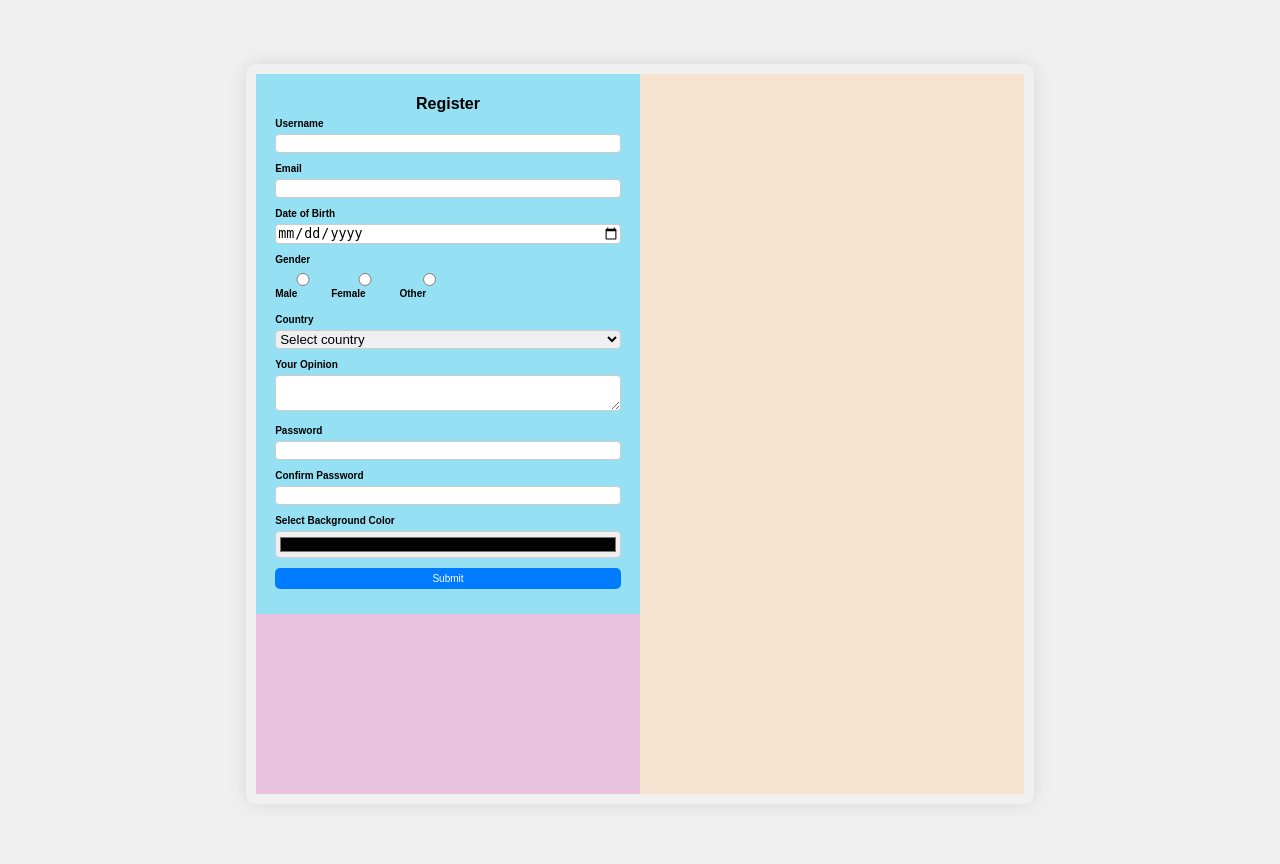
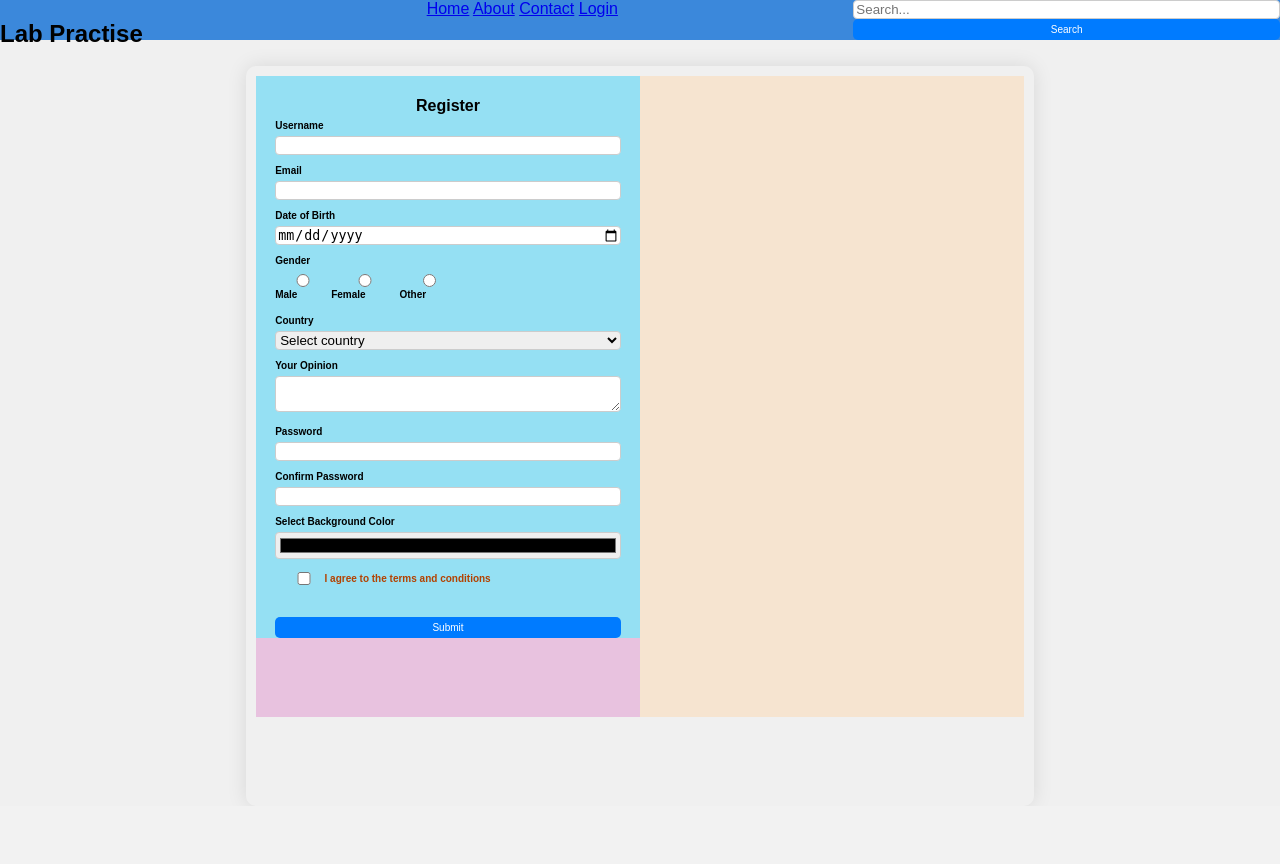
Before and after one commit to Ahbabsaqlan/FormValidation, a PHP site: page / in a window 1280 px wide. After the commit the page ends 792 px from the top, so only its background shows below. Run offline with PHP 8.4, Linux system fonts and the light colour scheme.

Commit message:
fix registratiopn form with the requirements

```diff
--- a/index.html
+++ b/index.html
@@ -7,6 +7,21 @@
     <link rel="stylesheet" href="./style.css">
 </head>
 <body>
+    <nav class="navbar">
+        <div class="nav-logo">
+            <h1>Lab Practise</h1>
+        </div>
+        <div class="links">
+            <a href="./index.html">Home</a>
+            <a href="./about.html">About</a>
+            <a href="./contact.html">Contact</a>
+            <a href="./login.html">Login</a>
+        </div>
+        <div class="nav-search">
+            <input type="text" placeholder="Search...">
+            <button>Search</button>
+        </div>
+    </nav>
     <div class="main">
         <div class="cls1">
           <h4>Register</h4>
@@ -14,19 +29,19 @@
 
             <div class="form-group" id="usernameGroup">
               <label for="username">Username</label>
-              <input type="text" id="username" />
+              <input type="text" id="username" name="uname"/>
               <div class="error"></div>
             </div>
 
             <div class="form-group" id="emailGroup">
               <label for="email">Email</label>
-              <input type="email" id="email" />
+              <input type="email" id="email" name="email"/>
               <div class="error"></div>
             </div>
 
             <div class="form-group" id="dobGroup">
               <label for="dob">Date of Birth</label>
-              <input type="date" id="dob" />
+              <input type="date" id="dob" name="dob"/>
               <div class="error"></div>
             </div>
 
@@ -42,7 +57,7 @@
 
             <div class="form-group" id="countryGroup">
               <label for="country">Country</label>
-              <select id="country">
+              <select id="country" name="country">
                 <option value="">Select country</option>
                 <option>Bangladesh</option>
                 <option>India</option>
@@ -55,35 +70,37 @@
 
             <div class="form-group" id="opinionGroup">
               <label for="opinion">Your Opinion</label>
-              <textarea id="opinion" rows="2"></textarea>
+              <textarea id="opinion" rows="2" name="opinion"></textarea>
               <div class="error"></div>
             </div>
 
             <div class="form-group" id="passwordGroup">
               <label for="password">Password</label>
-              <input type="password" id="password" />
+              <input type="password" id="password" name="password"/>
               <div class="error"></div>
             </div>
 
             <div class="form-group" id="confirmGroup">
               <label for="confirmPassword">Confirm Password</label>
-              <input type="password" id="confirmPassword" />
+              <input type="password" id="confirmPassword" name="confirmPassword" />
               <div class="error"></div>
             </div>
 
             <div class="form-group" id="selectColorGroup">
               <label for="selectColor">Select Background Color</label>
-              <input type="color" id="color" />
+              <input type="color" id="color" name="color"/>
               <div class="error"></div>
             </div>
-
+			<div class="form-group" id="termGroup">
+			  <input type="checkbox" id="term" name="term"/>
+			  <label for="term">I agree to the terms and conditions</label>
+			<div class="error termError"></div>
+			</div>
             <button type="submit">Submit</button>
           </form>
         </div>
         <div class="cls2"></div>
-        <div class="cls3">
-
-        </div>
+        <div class="cls3"></div>
     </div>
     <script src="./script.js"></script>
 </body>
--- a/script.js
+++ b/script.js
@@ -8,6 +8,7 @@ const form = document.getElementById('registrationForm');
       const password = document.getElementById('password');
       const confirmPassword = document.getElementById('confirmPassword');
       const color = document.getElementById('color');
+
 
       function showError(input, message) {
         const formGroup = input.closest('.form-group');
@@ -134,6 +135,14 @@ const form = document.getElementById('registrationForm');
         } else {
           showSuccess(color);
         }
+        // Terms and Conditions
+        const termsCheckbox = document.getElementById('term');
+        if (!termsCheckbox.checked) {
+          showError(termsCheckbox, 'You must accept the terms and conditions');
+          isValid = false;
+        } else {
+          showSuccess(termsCheckbox);
+        }
 
         return isValid;
       }
--- a/style.css
+++ b/style.css
@@ -5,12 +5,22 @@ body{
     height: 100vh;
     width: 100vw;
 }
+.navbar{
+    background: #3b88db;
+    height: 5%;
+    width: 100%;
+    display: grid;
+    grid-template-columns: 1fr 1fr 1fr;
+    grid-template-rows: 1fr;
+    justify-content: center;
+    /* align-items: center; */
+}
 .main{
     height: 90%;
     width: 60%;
     display: grid;
     margin: auto auto;
-    margin-top: 5%;
+    margin-top: 2%;
     border-radius: 10px;
     padding: 10px;
     box-shadow: 0 0 20px rgba(0, 0, 0, 0.1);
@@ -48,6 +58,22 @@ body{
 
 .form-group {
   margin-bottom: 10px;
+}
+
+#termGroup{
+  display: grid;
+  grid-template-columns: 1fr 6fr;
+  grid-template-rows: 1fr 1fr;
+  align-items: center;
+  justify-items: start;
+}
+.termError{
+  grid-column-start: 1;
+  grid-column-end: 3;
+}
+#termGroup label{
+  margin: 0%;
+  color: #b34200;
 }
 
 label {
```
Also changed, not shown: process.php (+13 -1 lines).
